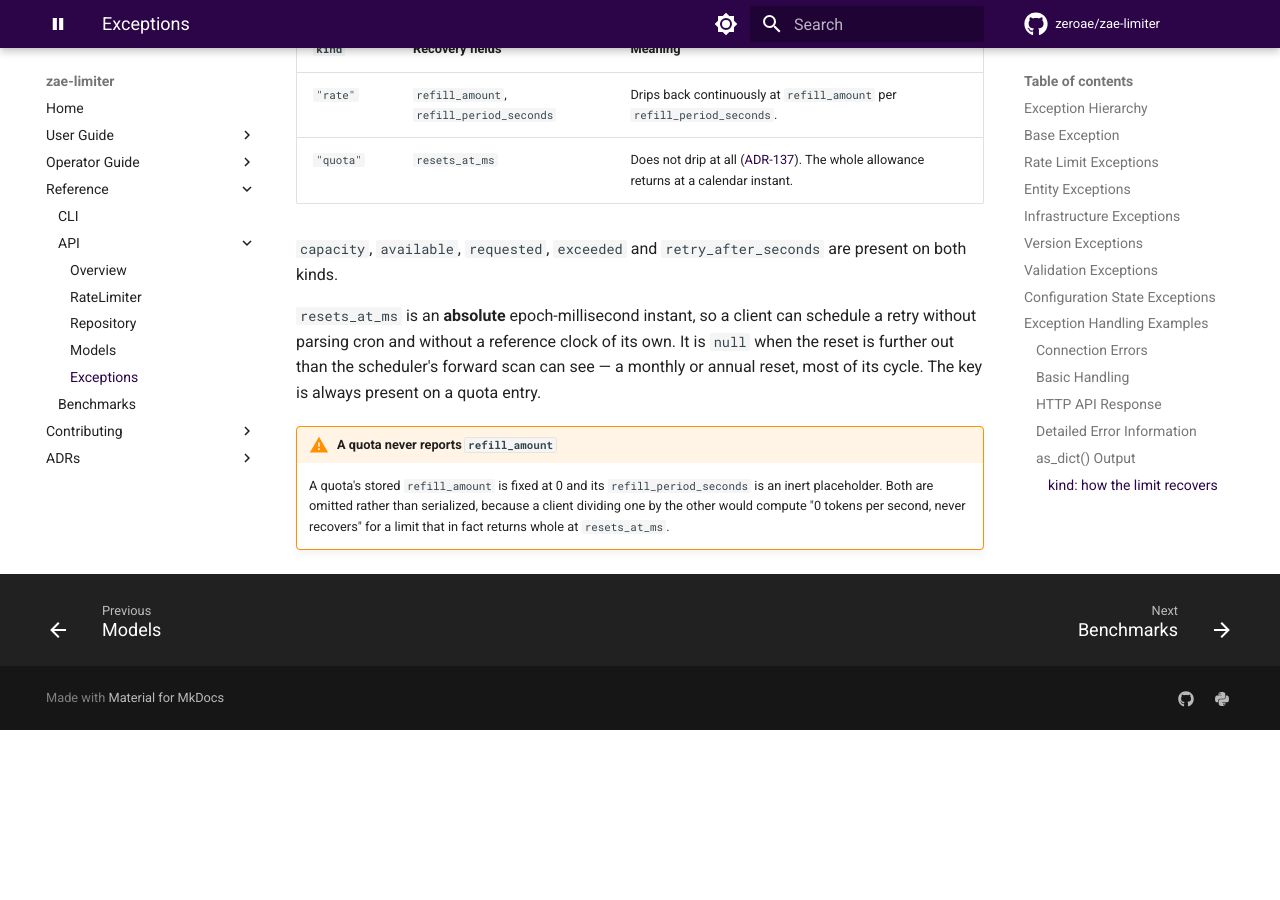
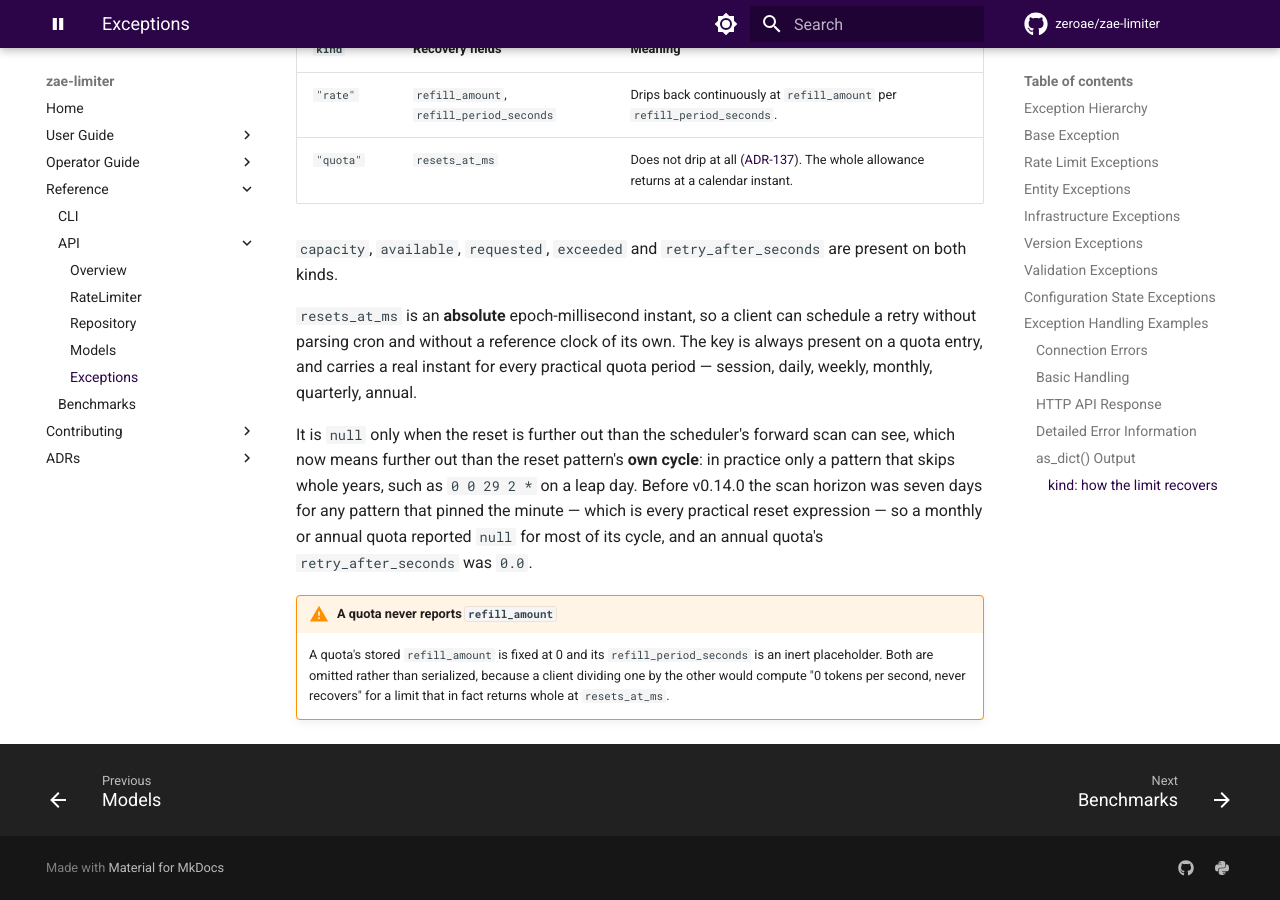
Before and after one commit to zeroae/zae-limiter, an MkDocs documentation site: the page built from docs/api/exceptions.md, in a window 1280 px wide and 900 px high, scrolled down 6114 px. Built offline with MkDocs 1.6.1 and Material for MkDocs 9.7.7, drawn with Linux system fonts in a browser that asks for light colours; comment, search, counter and statistics services are not loaded; the version menu is left out; before the commit the page ends 6844 px from its top, so only the background shows below that.

Commit message:
📝 docs(exceptions): resets_at_ms is no longer routinely null
`docs/api/exceptions.md` told readers `resets_at_ms` is "null when the reset is
further out than the scheduler's forward scan can see — a monthly or annual
reset, most of its cycle". That was an accurate description of the defect fixed
in this branch, and describing a fixed bug as the contract is worse than not
documenting it: a client would keep the fallback path it no longer needs.

It is now null only for a pattern that skips whole years, and the old seven-day
behaviour is kept as a versioned note so a reader on an older release still
understands what they are seeing.

Refs #574

Co-Authored-By: Claude Opus 5 (1M context) <noreply@anthropic.com>
Claude-Session: https://claude.ai/code/session_01QdVj8nPhUwTz2aNJzMFqt5

```diff
--- a/docs/api/exceptions.md
+++ b/docs/api/exceptions.md
@@ -305,9 +305,16 @@ present on both kinds.
 
 `resets_at_ms` is an **absolute** epoch-millisecond instant, so a client can
 schedule a retry without parsing cron and without a reference clock of its own.
-It is `null` when the reset is further out than the scheduler's forward scan can
-see — a monthly or annual reset, most of its cycle. The key is always present on
-a quota entry.
+The key is always present on a quota entry, and carries a real instant for every
+practical quota period — session, daily, weekly, monthly, quarterly, annual.
+
+It is `null` only when the reset is further out than the scheduler's forward
+scan can see, which now means further out than the reset pattern's **own cycle**:
+in practice only a pattern that skips whole years, such as `0 0 29 2 *` on a leap
+day. Before v0.14.0 the scan horizon was seven days for any pattern that pinned
+the minute — which is every practical reset expression — so a monthly or annual
+quota reported `null` for most of its cycle, and an annual quota's
+`retry_after_seconds` was `0.0`.
 
 !!! warning "A quota never reports `refill_amount`"
     A quota's stored `refill_amount` is fixed at 0 and its `refill_period_seconds`
```
